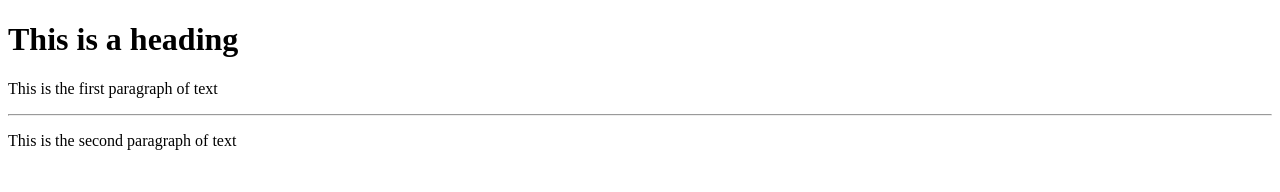
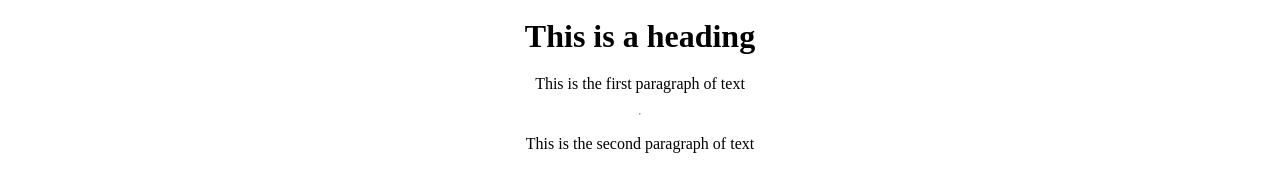
Before and after one commit to Alemph/Exer2, a plain HTML site: page index.html in a window 1280 px wide. Drawn offline with Linux system fonts and the light colour scheme.

Commit message:
Added flexbox

```diff
--- a/index.html
+++ b/index.html
@@ -1,13 +1,25 @@
 <!DOCTYPE html>
-
 <html>
-  <head>
-    <title>Sample Web Page</title>
-  </head>
-
-  <body>
-    <h1>This is a heading</h1>
-    <p>This is the first paragraph of text</p>
-    <hr />
-    <p>This is the second paragraph of text</p>
-  </body>
+<head>
+  <title>Sample Web Page</title>
+  <style>
+    /* CSS for Flexbox */
+    .flex-container {
+      display: flex; /* This creates a flex container */
+      flex-direction: column; /* Items will be stacked vertically */
+      align-items: center; /* Items will be centered horizontally */
+    }
+    .flex-item {
+      margin: 10px; /* Adds some space between items */
+    }
+  </style>
+</head>
+<body>
+  <div class="flex-container">
+    <h1 class="flex-item">This is a heading</h1>
+    <p class="flex-item">This is the first paragraph of text</p>
+    <hr class="flex-item" />
+    <p class="flex-item">This is the second paragraph of text</p>
+  </div>
+</body>
+</html>
```
